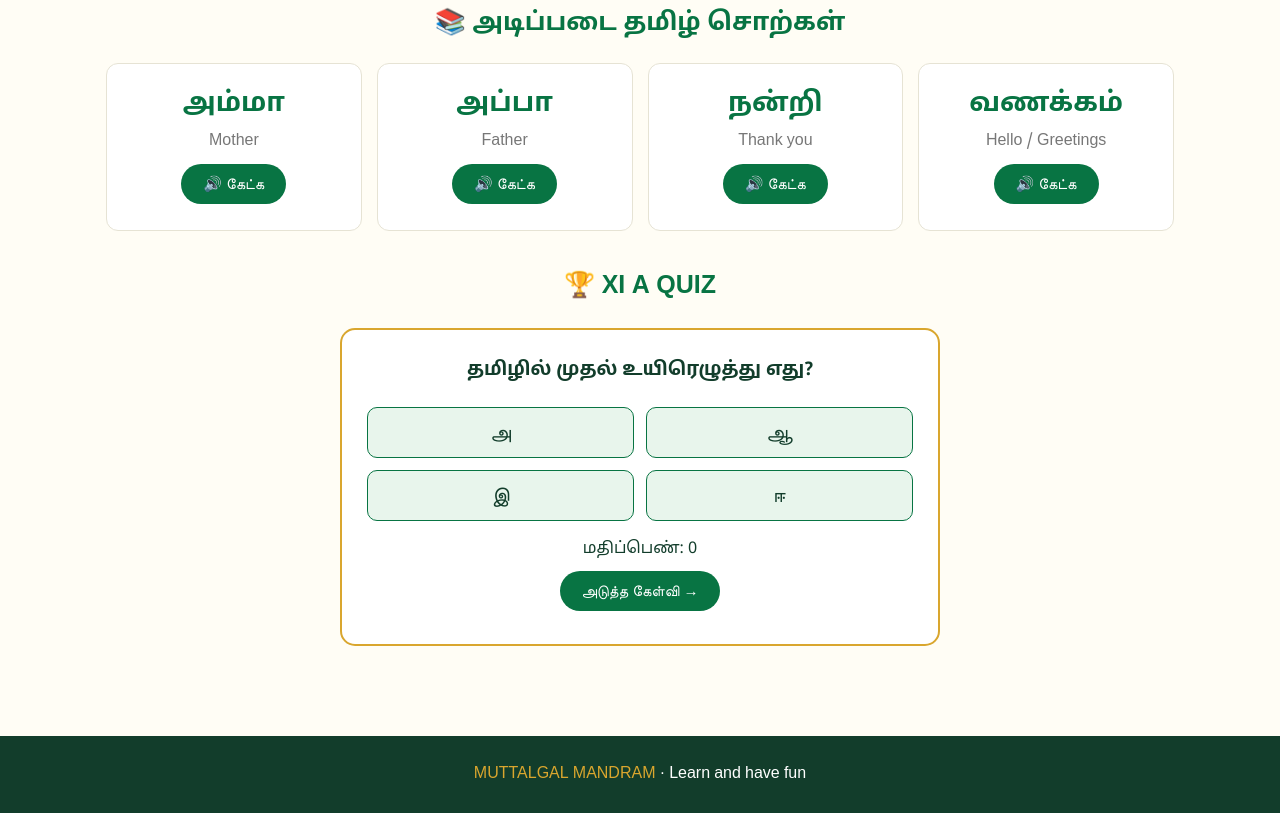
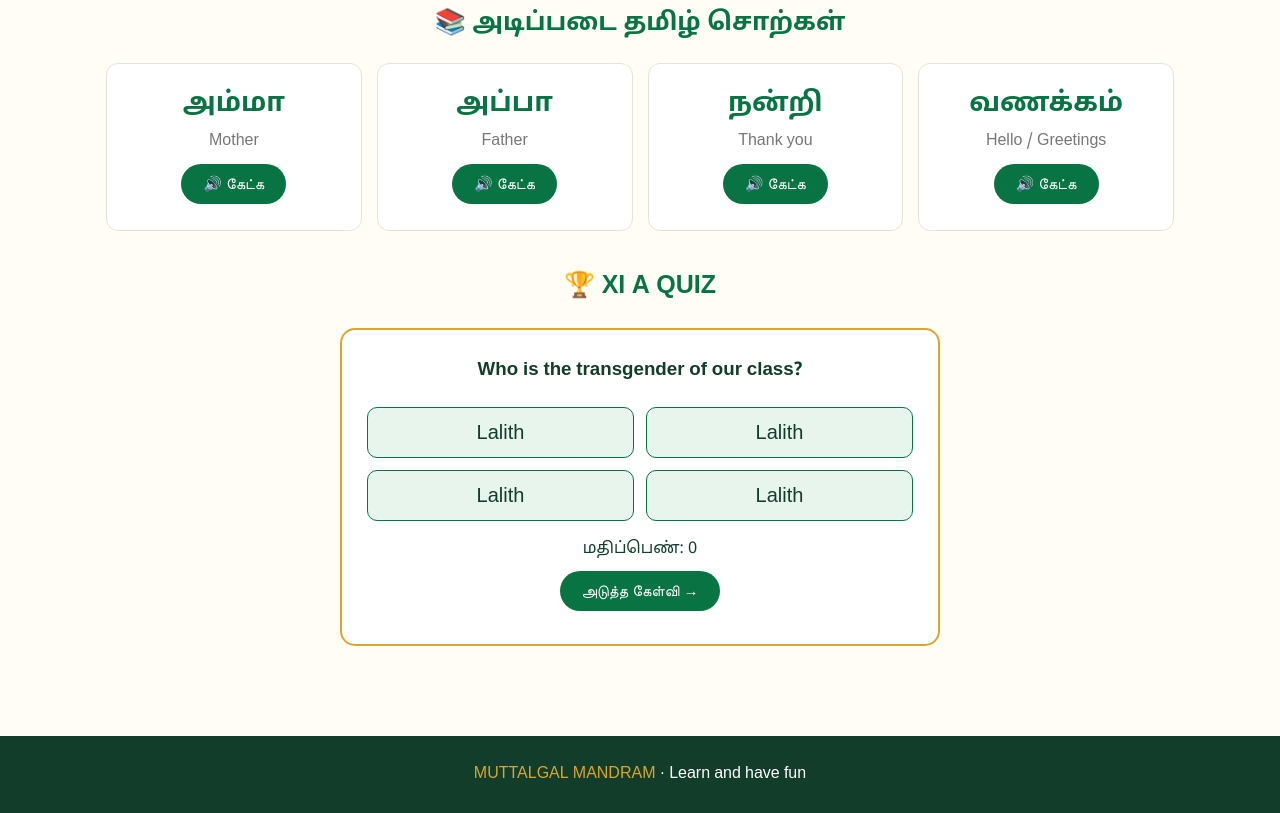
Before and after one commit to padmesh03/XI-A, a plain HTML site: page index.html in a window 1280 px wide. Shown: the part 1461-2274 px from the top of the page. Drawn offline with Linux system fonts and the light colour scheme.

Commit message:
Update index.html

```diff
--- a/index.html
+++ b/index.html
@@ -191,9 +191,9 @@
 
     // Neutral class quiz example
     const questions = [{
-      q: "தமிழில் முதல் உயிரெழுத்து எது?",
-      a: ["அ","ஆ","இ","ஈ"],
-      correct: "அ"
+      q: "Who is the transgender of our class?",
+      a: ["Lalith","Lalith","Lalith","Lalith"],
+      correct: "Lalith"
     }];
 
     let current = 0;
```
